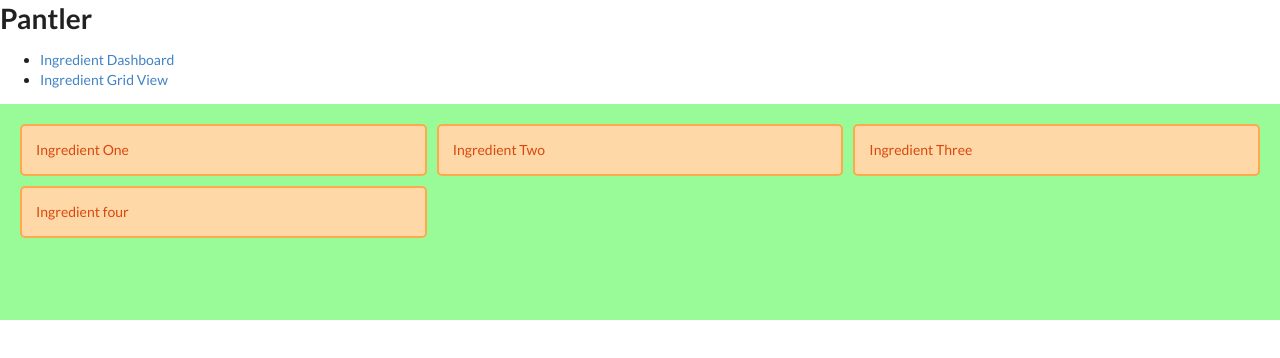
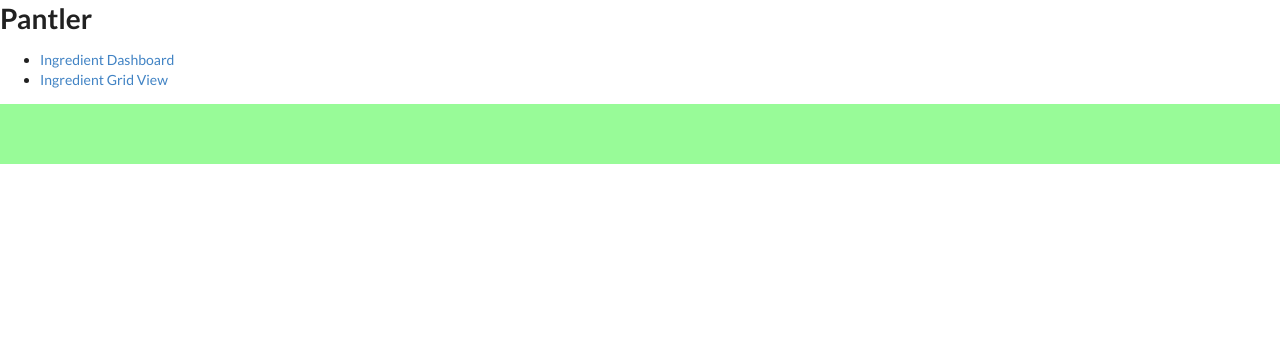
Before and after one commit to Faktor10/pantler-app, a React (Create React App) app: page /gridview in a window 1280 px wide. Shown: the top 358 px of the page. Built offline with nearby package versions, Linux system fonts and the light colour scheme.

Commit message:
merging;

```diff
--- a/src/GridIngredientDashboard.js
+++ b/src/GridIngredientDashboard.js
@@ -1,6 +1,7 @@
 import React from "react";
 import styled from "styled-components";
 import EditableIngredientList from "./EditableIngredientList";
+import {IngredientTestBox}  from './tests/IngredientTestBox.test.js'
 
 const IngredientGrid = styled.div`
   display: grid;
@@ -22,10 +23,7 @@ const IngredientBox = styled.div`
 const GridIngredientDashboard = () => {
   return (
     <IngredientGrid>
-      <IngredientBox>Ingredient One</IngredientBox>
-      <IngredientBox>Ingredient Two</IngredientBox>
-      <IngredientBox>Ingredient Three</IngredientBox>
-      <IngredientBox>Ingredient four</IngredientBox>
+
     </IngredientGrid>
   );
 };
```
Also changed, not shown: 1 other file (tests, documents, lock files or other folders).
